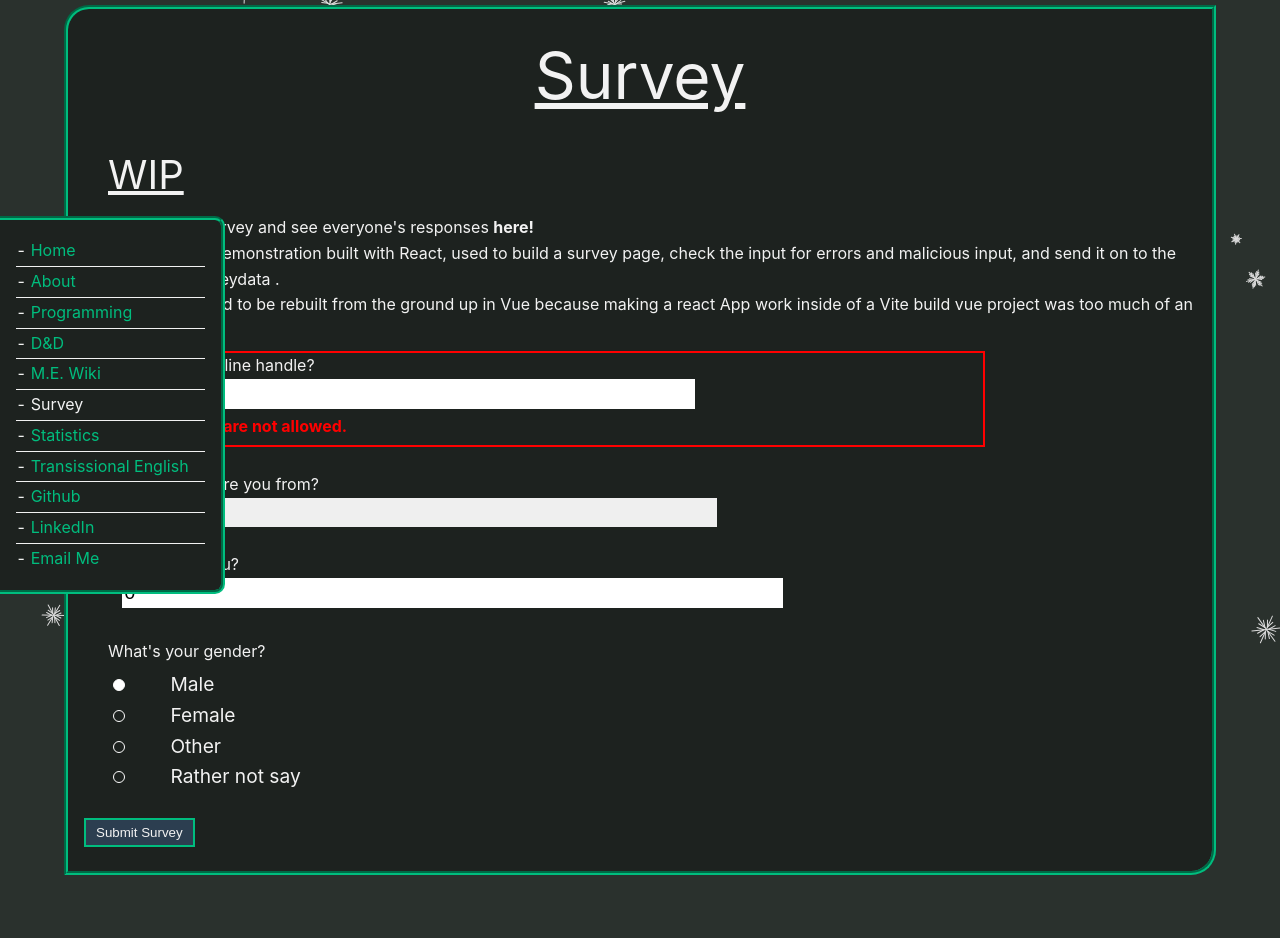
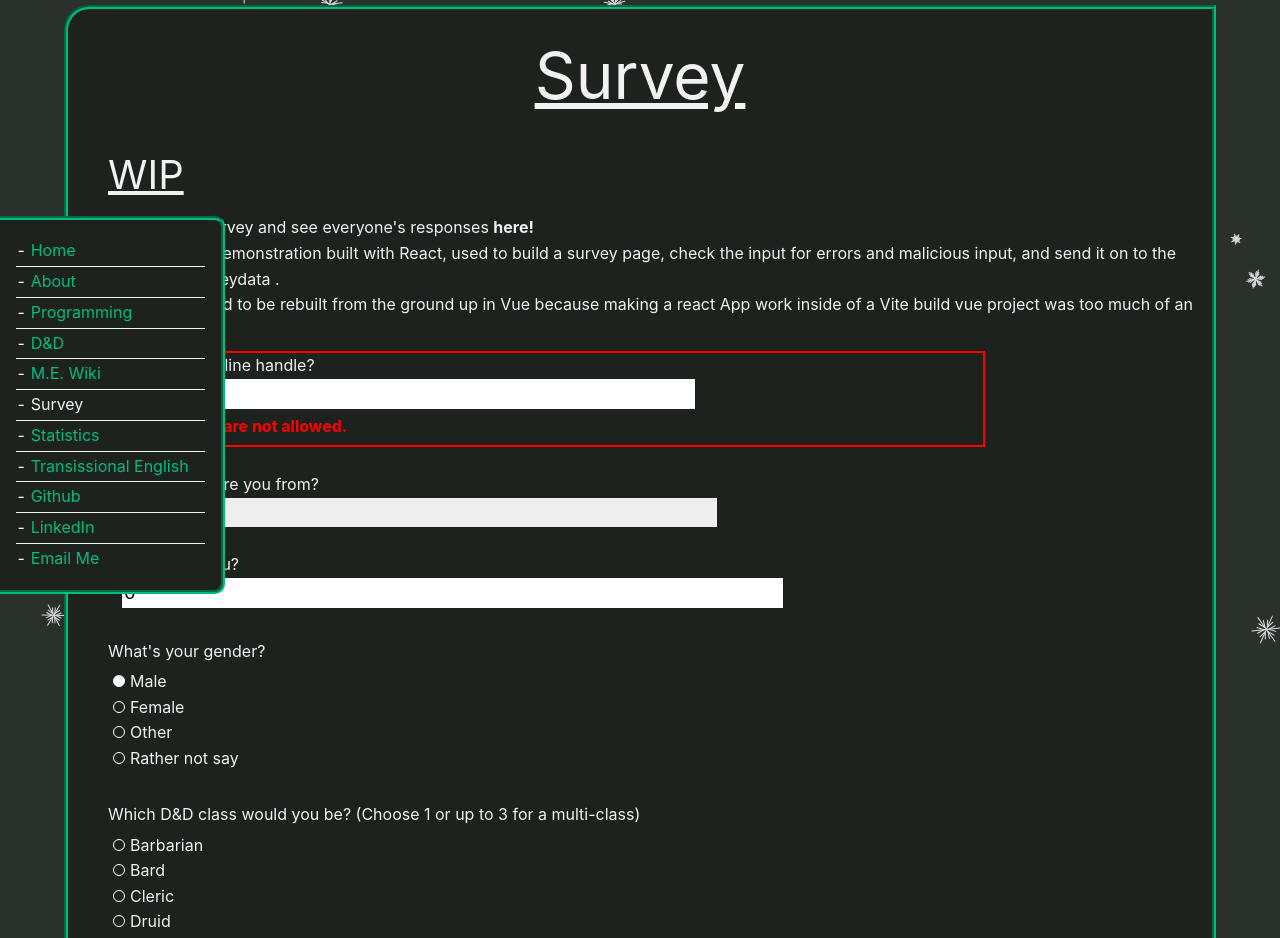
Before and after one commit to Tamillis/Personal_Site_2, a Vue app in the folder personal_site/: page /survey in a window 1280 px wide. Shown: the top 938 px of the page. Before the commit the page ends 880 px from the top, so only its background shows below. Built offline with nearby package versions, Linux system fonts and the light colour scheme.

Commit message:
finished survey form

```diff
--- /dev/null
+++ b/personal_site/src/components/CheckBoxQ.vue
@@ -0,0 +1,28 @@
+<template>
+    <div>
+        <p>{{props.question}}</p>
+        <div v-for="dndClass in props.content">
+            <input type="checkbox" :id="dndClass" :name="dndClass" :value="dndClass" v-model="classes" class="checkBoxQ" />
+            <label :for="dndClass" class="q-label">{{dndClass}}</label>
+        </div>
+    </div>
+</template>
+
+<script setup>
+import {ref, watch} from 'vue';
+
+const multiClassLimit = 3;
+let props = defineProps(["question", "content", "name"]);
+let classes = ref([props.content[4]]); //sets default selection to 'Fighter' as well
+
+watch(classes, (newClasses, oldClasses) => {
+    if (newClasses.length > multiClassLimit || newClasses.length < 1) {
+        classes.value = oldClasses;
+    }
+    else classes.value = newClasses;
+});
+</script>
+
+<style lang="css" scoped>
+
+</style>
--- a/personal_site/src/components/RadioQ.vue
+++ b/personal_site/src/components/RadioQ.vue
@@ -5,7 +5,7 @@
 
             <input type="radio" :id="'radio-q-' + index" :name="props.name" :value="value"
                 :checked="index === 0 ? true : null" class="radioQ" />
-            <label :for="'radio-q-' + index" class="q radioQ-label">{{ value }}</label>
+            <label :for="'radio-q-' + index" class="radioQ-label">{{ value }}</label>
 
         </div>
 
--- a/personal_site/src/components/SurveyForm.vue
+++ b/personal_site/src/components/SurveyForm.vue
@@ -1,13 +1,12 @@
 <template>
     <div class="main-text">
-        <form @submit.prevent="handleSubmit" action="/surveydata" target="" method="POST" v-if="firstTimeSubmit==null" class="subsection">
+        <form @submit="handleSubmit" action="/surveydata" target="" method="POST" v-if="firstTimeSubmit==null" class="subsection">
             <TextInput question="What's your online handle?" name="handle" content="" :unavailable="takenHandles" class="subsection"></TextInput><br />
             <SelectBoxQ question="What country are you from?" name="country" :content="countriesArray" class="subsection"></SelectBoxQ><br />
             <NumericQ name="age" question="How old are you?"></NumericQ><br />
             <RadioQ :content="genderOptions" question="What's your gender?" name="gender"></RadioQ><br />
-            <!--
-            <CheckBoxQ question="Which D&D class would you be? (Choose 1 or up to 3 for a multi-class)" content={{dndClassList}} name="class"></CheckBoxQ><br />
-            -->
+            <CheckBoxQ question="Which D&D class would you be? (Choose 1 or up to 3 for a multi-class)" :content="dndClassList" name="class"></CheckBoxQ><br />
+
             <input type="submit" value="Submit Survey" class="btn z-1" />
         </form>
         <div v-else>
@@ -23,6 +22,7 @@ import TextInput from '../components/TextInput.vue';
 import SelectBoxQ from '../components/SelectBoxQ.vue';
 import NumericQ from '../components/NumericQ.vue';
 import RadioQ from '../components/RadioQ.vue';
+import CheckBoxQ from '../components/CheckBoxQ.vue';
 
 let countriesArrayData = await fetch("src/assets/countries.json").then(res => res.json());
 let countriesArray = ref(countriesArrayData);
@@ -33,13 +33,12 @@ let countriesArray = ref(countriesArrayData);
 let takenHandles = ref([]);
 
 const dndClassList = ["Barbarian", "Bard", "Cleric", "Druid", "Fighter", "Paladin", "Monk", "Ranger", "Rogue", "Sorcerer", "Wizard", "Warlock"];
-let multiClassLimit = 3;
 let genderOptions = ["Male", "Female", "Other", "Rather not say"];
 
 const firstTimeSubmit = localStorage.getItem("submitted");
 
 function handleSubmit(event) {
-  console.log(event);
+  localStorage.setItem("submitted", true);
 }
 
 </script>
```
